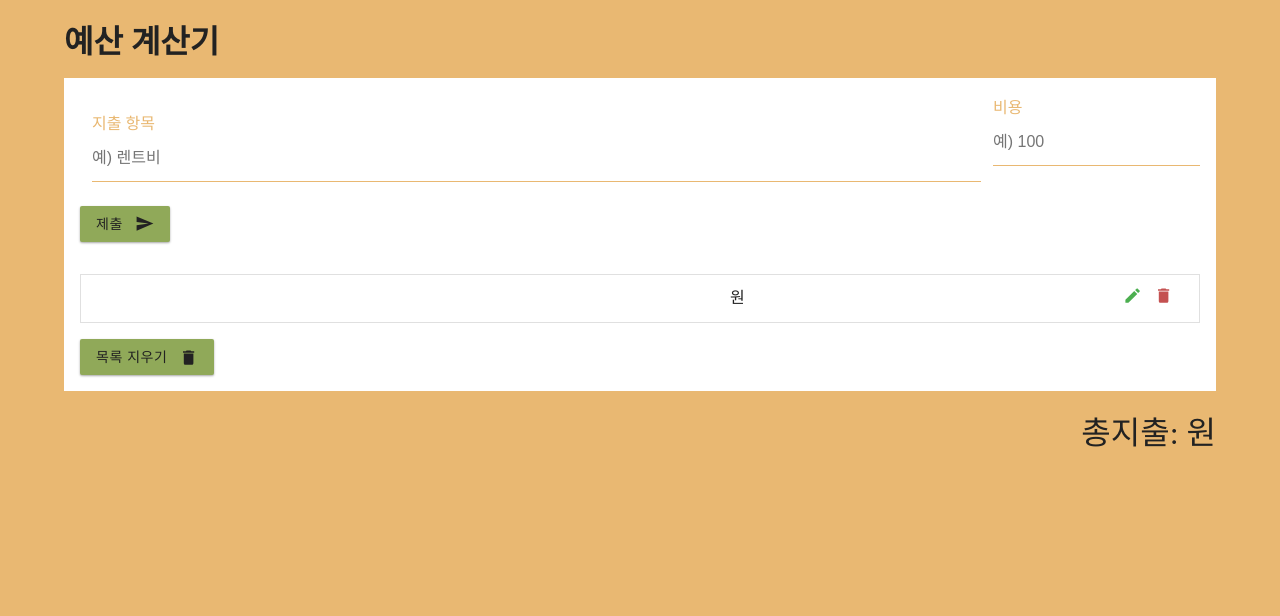
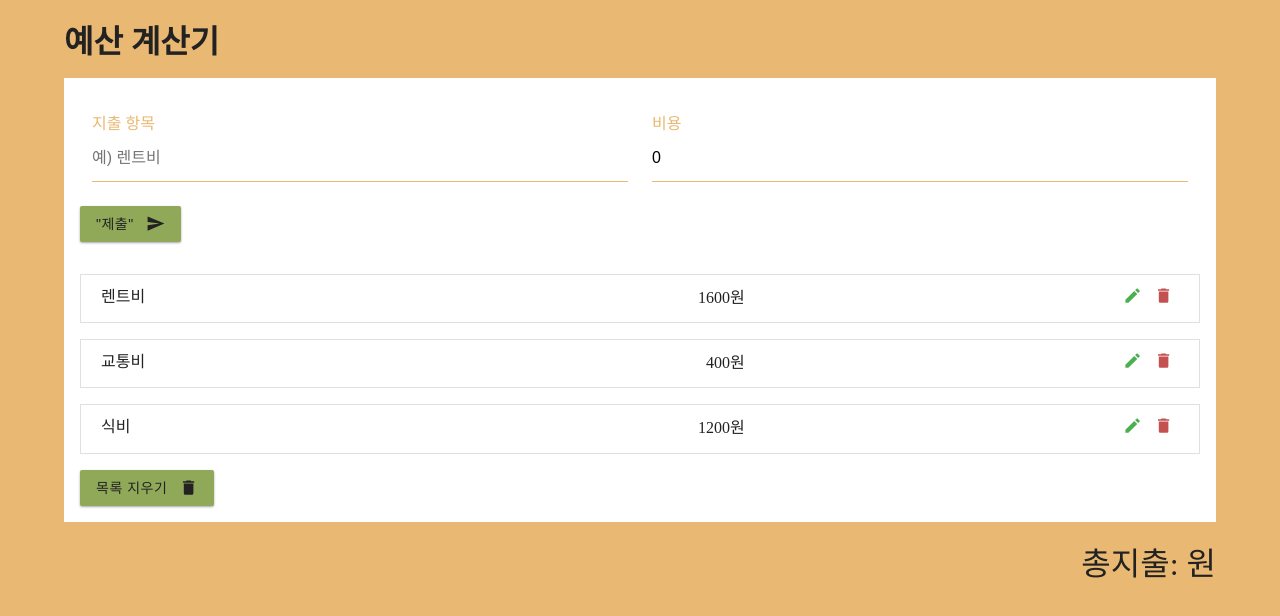
Before and after one commit to hyemin12/react-budget-calcultor, a React (Create React App) app: page / in a window 1280 px wide. Shown: the top 616 px of the page. Built offline with nearby package versions, Linux system fonts and the light colour scheme.

Commit message:
feat: 지출 목록 추가하기

```diff
--- a/public/index.html
+++ b/public/index.html
@@ -10,11 +10,7 @@
       content="Web site created using create-react-app"
     />
     <link rel="apple-touch-icon" href="%PUBLIC_URL%/logo192.png" />
-    <!--
-      manifest.json provides metadata used when your web app is installed on a
-      user's mobile device or desktop. See https://developers.google.com/web/fundamentals/web-app-manifest/
-    -->
-    <link rel="manifest" href="%PUBLIC_URL%/manifest.json" />
+
     <!--
       Notice the use of %PUBLIC_URL% in the tags above.
       It will be replaced with the URL of the `public` folder during the build.
--- a/src/App.js
+++ b/src/App.js
@@ -1,18 +1,60 @@
 import ExpenseForm from "./components/ExpenseForm";
 import ExpenseList from "./components/ExpenseList";
 import "./assets/css/App.css";
+import { useState } from "react";
+import Alert from "../README/Alert";
 
 function App() {
+  const [expenses, setExpenses] = useState([
+    { id: 1, charge: "렌트비", amount: 1600 },
+    { id: 2, charge: "교통비", amount: 400 },
+    { id: 3, charge: "식비", amount: 1200 },
+  ]);
+  const [charge, setCharge] = useState("");
+  const [amount, setAmount] = useState(0);
+
+  const chargeOnChangeHandler = (e) => {
+    const { value } = e.target;
+    setCharge(value);
+  };
+
+  const amountOnChangeHanlder = (e) => {
+    const { valueAsNumber } = e.target;
+    setAmount(valueAsNumber);
+  };
+
+  const formSubmitHandler = (e) => {
+    e.preventDefault();
+
+    if (charge === "" || amount <= 0) {
+    } else {
+      // expense 생성
+      const newExpense = { id: crypto.randomUUID(), charge, amount };
+      const newExpenses = [...expenses, newExpense];
+      setExpenses(newExpenses);
+
+      setCharge("");
+      setAmount(0);
+    }
+  };
+
   return (
     <div className="App">
+      {alert.show ? <Alert type={alert.type} text={alert.text} /> : null}
       <main className="main-container " id="main">
         <h1>예산 계산기</h1>
         <section>
-          <ExpenseForm />
+          <ExpenseForm
+            charge={charge}
+            amount={amount}
+            chargeOnChangeHandler={chargeOnChangeHandler}
+            amountOnChangeHanlder={amountOnChangeHanlder}
+            formSubmitHandler={formSubmitHandler}
+          />
         </section>
 
         <section>
-          <ExpenseList />
+          <ExpenseList expenses={expenses} />
         </section>
 
         <div className="total-price-container">
--- a/src/components/ExpenseForm.jsx
+++ b/src/components/ExpenseForm.jsx
@@ -1,33 +1,36 @@
+import FormGroup from "./FormGroup";
 import { MdSend } from "react-icons/md";
 import "../assets/css/ExpenseForm.css";
 
-const ExpenseForm = () => {
+const ExpenseForm = ({
+  amount,
+  charge,
+  chargeOnChangeHandler,
+  amountOnChangeHanlder,
+  formSubmitHandler,
+}) => {
   return (
-    <form>
+    <form onSubmit={formSubmitHandler}>
       <div className="form-center">
-        <div className="form-group">
-          <label htmlFor="charge">지출 항목</label>
-          <input
-            type="text"
-            className="form-control"
-            id="charge"
-            name="charge"
-            placeholder="예) 렌트비"
-          />
-        </div>
-        <div>
-          <label htmlFor="amount">비용</label>
-          <input
-            type="number"
-            className="form-control"
-            id="amount"
-            name="amount"
-            placeholder="예) 100"
-          />
-        </div>
+        <FormGroup
+          id={"charge"}
+          value={charge}
+          onChange={chargeOnChangeHandler}
+          inputType={"text"}
+          labelText={"지출 항목"}
+          placeholder={"예) 렌트비"}
+        />
+        <FormGroup
+          id={"amount"}
+          value={amount}
+          onChange={amountOnChangeHanlder}
+          inputType={"number"}
+          labelText={"비용"}
+          placeholder={"예) 1000"}
+        />
       </div>
       <button type="submit" className="btn">
-        제출 <MdSend className="btn-icon" />
+        "제출" <MdSend className="btn-icon" />
       </button>
     </form>
   );
--- a/src/components/ExpenseItem.jsx
+++ b/src/components/ExpenseItem.jsx
@@ -1,15 +1,17 @@
 import { MdDelete, MdEdit } from "react-icons/md";
 import "../assets/css/ExpenseItem.css";
 
-const ExpenseItem = () => {
+const ExpenseItem = (props) => {
+  const { id, charge, amount } = props;
+
   return (
     <li className="item">
       <div className="info">
-        <span className="expense"></span>
-        <span className="amount">원</span>
+        <span className="expense">{charge}</span>
+        <span className="amount">{amount}원</span>
       </div>
       <div>
-        <button className="edit-btn">
+        <button className="edit-btn" o>
           <MdEdit />
         </button>
         <button className="clear-btn">
--- a/src/components/ExpenseList.jsx
+++ b/src/components/ExpenseList.jsx
@@ -1,15 +1,19 @@
 import ExpenseItem from "./ExpenseItem";
+import { MdDelete } from "react-icons/md";
 import "../assets/css/ExpenseList.css";
-import { MdDelete } from "react-icons/md";
 
-const ExpenseList = () => {
+const ExpenseList = ({ expenses }) => {
   return (
     <>
       <ul className="list">
-        <ExpenseItem />
+        {!expenses.length ? (
+          <p>항목이 비어있습니다.</p>
+        ) : (
+          expenses.map((item) => <ExpenseItem {...item} key={item.id} />)
+        )}
       </ul>
       <button className="btn">
-        목록 지우기 <MdDelete className="btn-icon" />{" "}
+        목록 지우기 <MdDelete className="btn-icon" />
       </button>
     </>
   );
--- /dev/null
+++ b/src/components/FormGroup.jsx
@@ -0,0 +1,24 @@
+const FormGroup = ({
+  inputType,
+  id,
+  placeholder,
+  labelText,
+  value,
+  onChange,
+}) => {
+  return (
+    <div className="form-group">
+      <label htmlFor={id}>{labelText}</label>
+      <input
+        type={inputType}
+        className="form-control"
+        id={id}
+        name={id}
+        value={value}
+        onChange={onChange}
+        placeholder={placeholder}
+      />
+    </div>
+  );
+};
+export default FormGroup;
```
Also changed, not shown: 1 other file (tests, documents, lock files or other folders).
